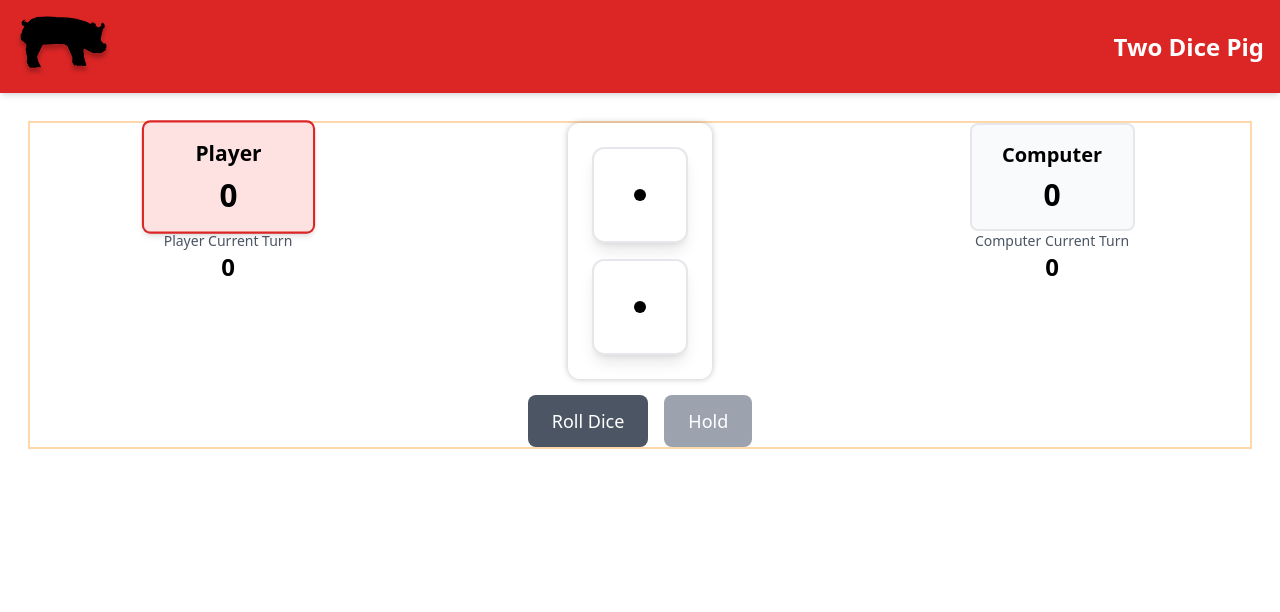
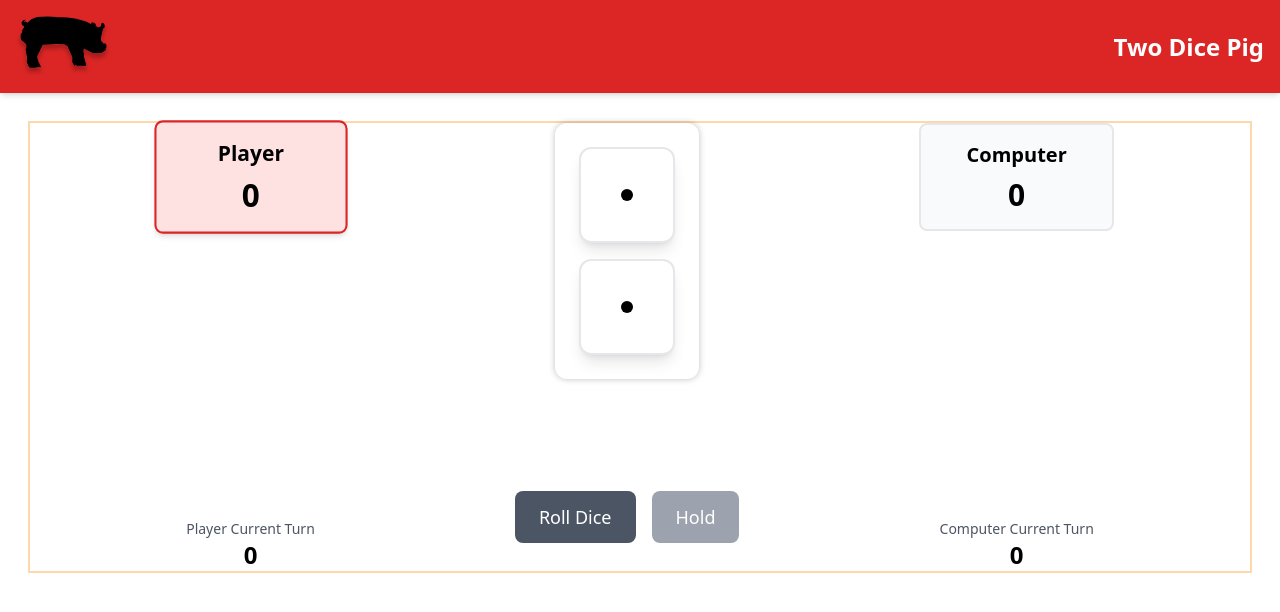
Before and after one commit to mmorris515/pig-game-new, a React (Vite) app: page /game in a window 1280 px wide. Shown: the top 612 px of the page. Built offline with nearby package versions, Linux system fonts and the light colour scheme; a web font is replaced by a local one.

Commit message:
Adjust game positioning

```diff
--- a/src/pages/Game/Game.tsx
+++ b/src/pages/Game/Game.tsx
@@ -69,9 +69,9 @@ export const Game: React.FC = () => {
           </div>
         ) : (
           <>
-            <div className="flex flex-row justify-between items-start gap-4 border-solid border-orange-200 border-2">
+            <div className="flex flex-row justify-between items-start border-solid border-orange-200 border-2">
               {/* Left Column - Player Scores */}
-              <div className="flex flex-col justify-between items-center flex-1">
+              <div className="flex flex-col justify-between items-center flex-auto space-y-72">
                 <PlayerScore
                   player={players[0]}
                   isActive={activePlayer === 0}
@@ -85,14 +85,14 @@ export const Game: React.FC = () => {
               </div>
 
               {/* Middle Column - Dice and Buttons */}
-              <div className="flex flex-col justify-between items-center flex-1">
+              <div className="flex flex-col justify-between items-center flex-1 space-y-28">
                 <div className="flex-grow flex justify-center items-center">
                   <div className="bg-white rounded-xl p-4 sm:p-6 drop-shadow-[0_0px_3px_rgba(0,0,0,0.25)]">
                     <DicePair values={dice} isRolling={isRolling} />
                   </div>
                 </div>
                 {!players[activePlayer].isComputer && (
-                  <div className="flex flex-col sm:flex-row gap-2 sm:gap-4 mt-4">
+                  <div className="flex flex-col sm:flex-row gap-2 sm:gap-4 mt-4 mb-2">
                     <button
                       onClick={handleRoll}
                       disabled={isRolling}
@@ -116,7 +116,7 @@ export const Game: React.FC = () => {
               </div>
 
               {/* Right Column - Computer Scores */}
-              <div className="flex flex-col justify-between items-center flex-1">
+              <div className="flex flex-col justify-between items-center flex-auto space-y-72">
                 <PlayerScore
                   player={players[1]}
                   isActive={activePlayer === 1}
```
